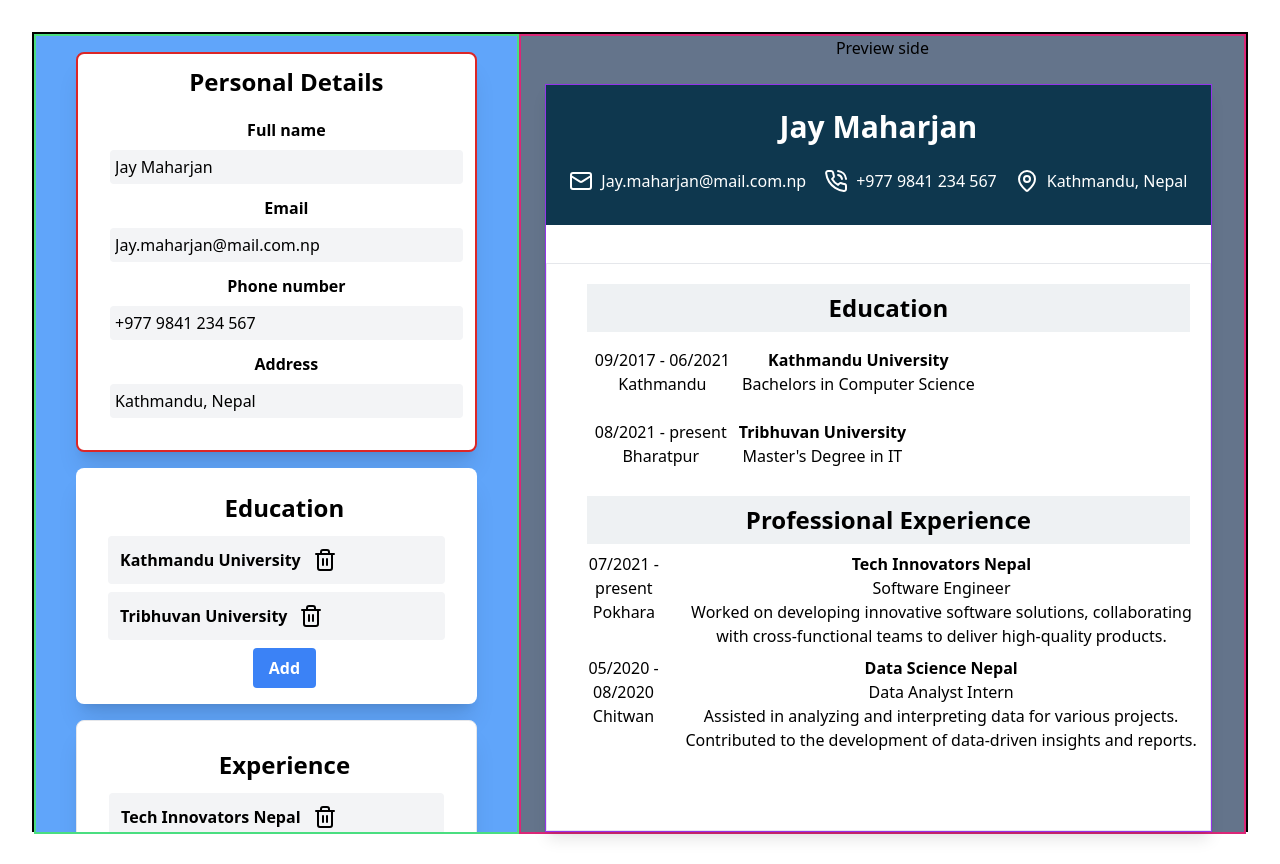
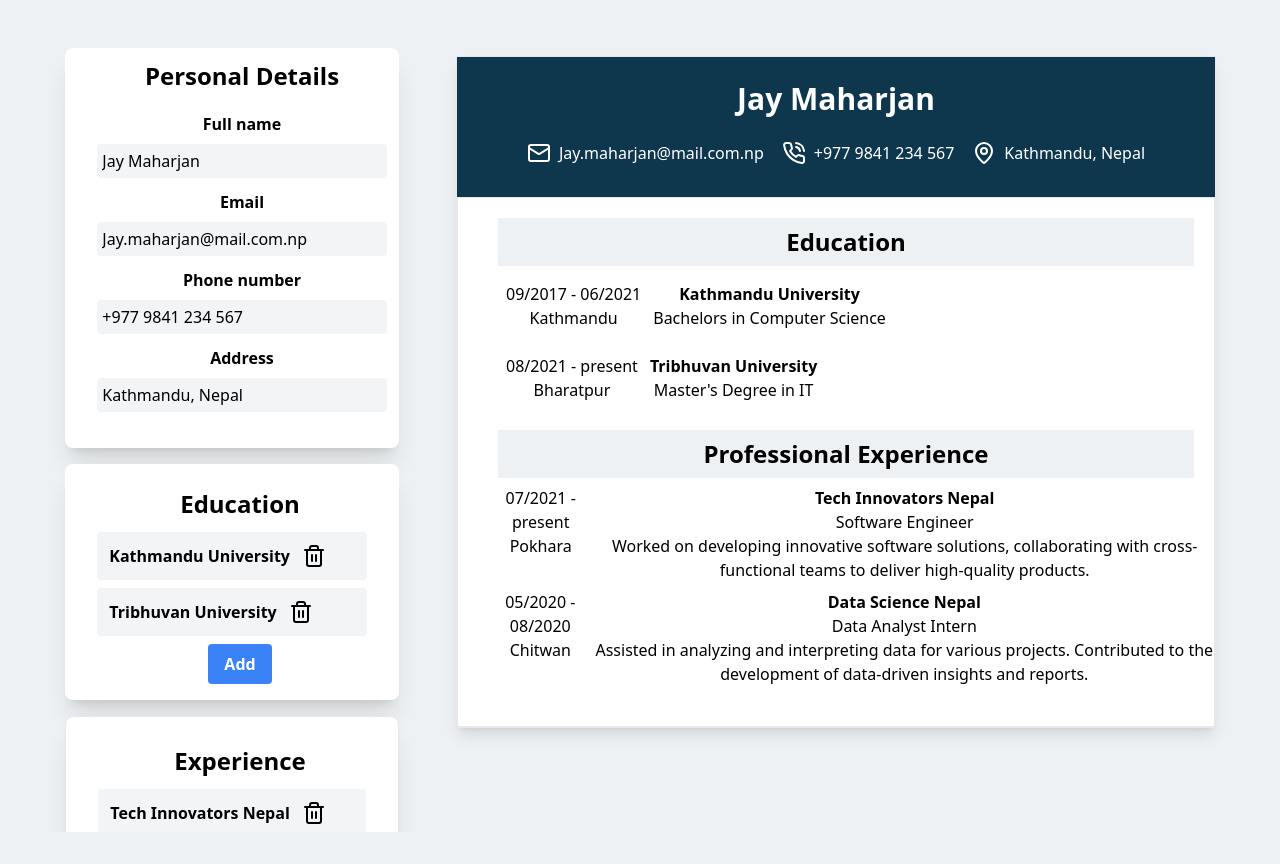
Before and after one commit to SubashJirel/ResumeBuilder, a React (Vite) app: page / in a window 1280 px wide. Built offline with nearby package versions, Linux system fonts and the light colour scheme.

Commit message:
fixed styles and added width for left and right side instead of grid

```diff
--- a/src/App.jsx
+++ b/src/App.jsx
@@ -21,8 +21,8 @@ function App() {
 
   return (
     <>
-      <div className="border-2 border-black bg-orange-500 text-black grid grid-cols-5 h-screen">
-        <div className="border-2 border-green-400 bg-blue-400 col-span-2 overflow-auto custom-scrollbar h-screen">
+      <div className=" h-screen bg-[#EEF1F3]  relative">
+        <div className=" bg-[#EEF1F3] overflow-auto custom-scrollbar h-screen  fixed w-[400px]">
           <PersonalDetails
             onChange={handlePersonalInfoChange}
             fullName={personalInfo.fullName}
@@ -36,8 +36,7 @@ function App() {
             setExperience={setExperience}
           />
         </div>
-        <div className="border-2 border-pink-600 col-span-3 bg-slate-500 flex flex-col space-y-4">
-          Preview side
+        <div className="  ml-[400px]  bg-[#EEF1F3] flex flex-col space-y-4">
           <ResumePreview
             personalInfo={personalInfo}
             education={education}
--- a/src/components/personal-info/PersonalDetails.jsx
+++ b/src/components/personal-info/PersonalDetails.jsx
@@ -3,7 +3,7 @@ function PersonalDetails({ fullName, email, phoneNumber, address, onChange }) {
   return (
     <>
       <form
-        className="ps-8  bg-[#FFFFFF] h-[400px] shadow-xl border-2 border-red-600 rounded-lg w-5/6 m-auto mt-4 p-3 "
+        className="ps-8  bg-[#FFFFFF] h-[400px] shadow-xl  rounded-lg w-5/6 m-auto mt-4 p-3 "
         action=""
       >
         <h2 className="text-2xl font-bold pb-5 ">Personal Details</h2>
--- a/src/components/previewRightSide/ResumePreview.jsx
+++ b/src/components/previewRightSide/ResumePreview.jsx
@@ -3,8 +3,8 @@ import PreviewEducation from './PreviewEducation';
 import PreviewExperience from './PreviewExperience';
 function ResumePreview({ personalInfo, education, experience }) {
   return (
-    <div className="bg-white shadow-lg preview-container border border-purple-600 h-full  mt-6 ml-6 mr-8">
-      <div className="resume top bg-white grid h-full w-full sticky top-0 auto-rows-auto">
+    <div className="bg-white shadow-lg preview-container border  h-full  mt-6 ml-6 mr-8">
+      <div className="resume top bg-white flex flex-col h-full w-full auto-rows-auto">
         <PreviewPersonalDetails personalInfo={personalInfo} />
         <div className="border  pb-10">
           <PreviewEducation education={education} />
--- a/src/index.css
+++ b/src/index.css
@@ -1,6 +1,10 @@
 @tailwind base;
 @tailwind components;
 @tailwind utilities;
+
+body {
+  background-color: #eef1f3;
+}
 
 ::-webkit-scrollbar {
   width: 12px;
```
